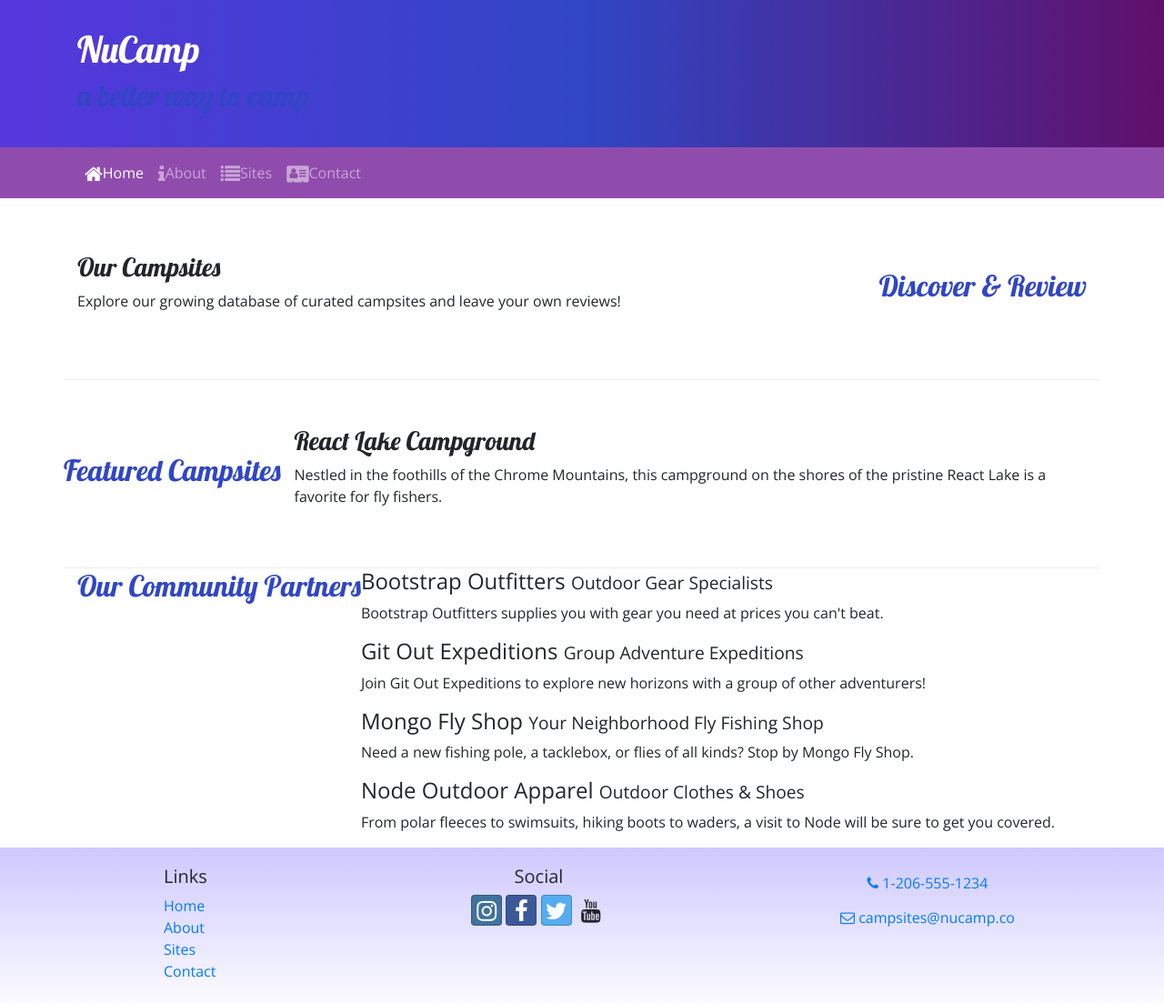
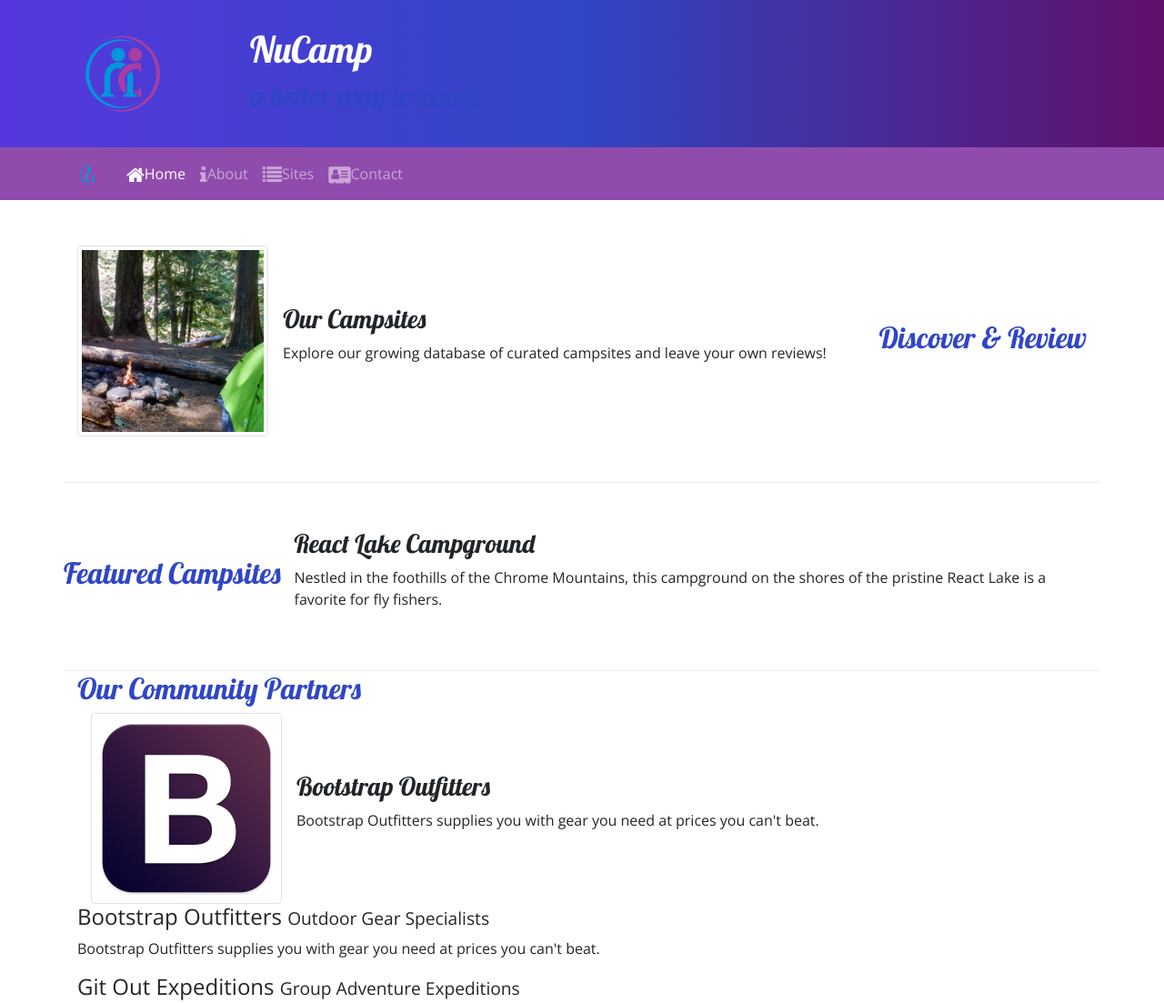
Before and after one commit to lkhunter/nucampsite, a website: page index.html in a window 1280 px wide. Shown: the top 1103 px of the page at 91% size. Drawn offline with nearby package versions, Linux system fonts and the light colour scheme.

Commit message:
added logos for header and navbar

```diff
--- a/index.html
+++ b/index.html
@@ -23,6 +23,9 @@
 
         <div class="container">
             <div class="row row content align-items-center">
+                <div class="col-4 col-sm-3 col-md-2 align-self-center">
+                    <img src="img/logo.png" class="img-fluid" />
+                </div>
                 <div class="col">
                     <h1>NuCamp</h1>
                     <h2>a better way to camp</h2>
@@ -34,6 +37,8 @@
 
     <nav class="navbar navbar-expand-sm navbar-dark sticky-top">
         <div class="container">
+            <a class="navbar-brand" href="#"><img src="img/logo.png" height="30" width="30" /></a>
+            <button class="navbar-toggler" type="button" data-toggle="collapse" data-target="#nucampNavbar">
                 <button class="navbar-toggler ml-auto" type="button" data-toggle="collapse" data-target="#nucampNavbar">
                     <span class="navbar-toggler-icon"></span>
                 </button>
@@ -58,8 +63,15 @@
                 <h2 class="text-sm-right">Discover & Review</h2>
             </div>
             <div class="col">
+                <div class="media">
+                    <img class="d-flex mr-3 img-thumbnail" src="img/breadcrumb-trail-thumb.jpg"
+                        alt="Breadcrumb Trail" />
+                    <div class="media-body align-self-center">
                         <h3>Our Campsites</h3>
-                <p>Explore our growing database of curated campsites and leave your own reviews!</p>
+                        <p class="d-none d-sm-block">Explore our growing database of curated campsites and leave your
+                            own reviews!</p>
+                    </div>
+                </div>
             </div>
         </div>
 
@@ -79,6 +91,17 @@
                 <h2 class="text-sm-right">Our Community Partners</h2>
 
                 <div>
+                    <div class="col">
+                        <div class="media">
+                            <img class="d-flex mr-3 img-thumbnail" src="img/bootstrap-thumb.png"
+                                alt="Bootstrap Outfitters" />
+                            <div class="media-body align-self-center">
+                                <h3>Bootstrap Outfitters</h3>
+                                <p class="d-none d-sm-block">Bootstrap Outfitters supplies you with gear you need at
+                                    prices you can't beat.</p>
+                            </div>
+                        </div>
+                    </div>
                     <h4>Bootstrap Outfitters <small>Outdoor Gear Specialists</small></h4>
 
                     <p>Bootstrap Outfitters supplies you with gear you need at prices you
```
Also changed, not shown: aboutus.html (+5 -0 lines), contactus.html (+9 -2 lines), img/bootstrap-thumb.png (added), img/breadcrumb-trail-thumb.jpg (added), img/breadcrumb-trail.jpg (added), img/chrome-river-thumb.jpg (added), img/chrome-river.jpg (added), img/logo.png (added), img/react-lake-thumb.jpg (added), img/react-lake.jpg (added). Lines whose indentation alone changed are shown as unchanged.
